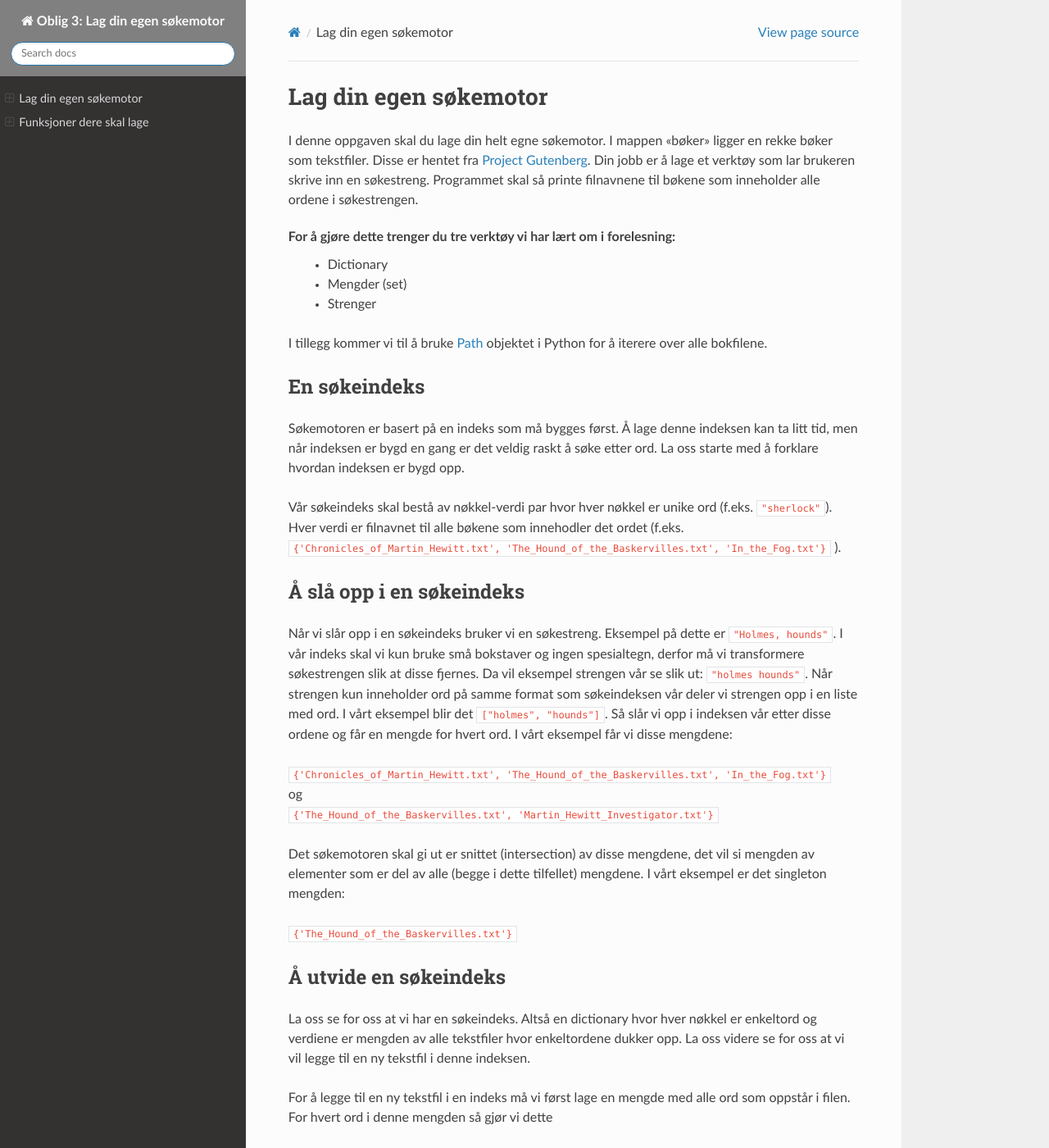
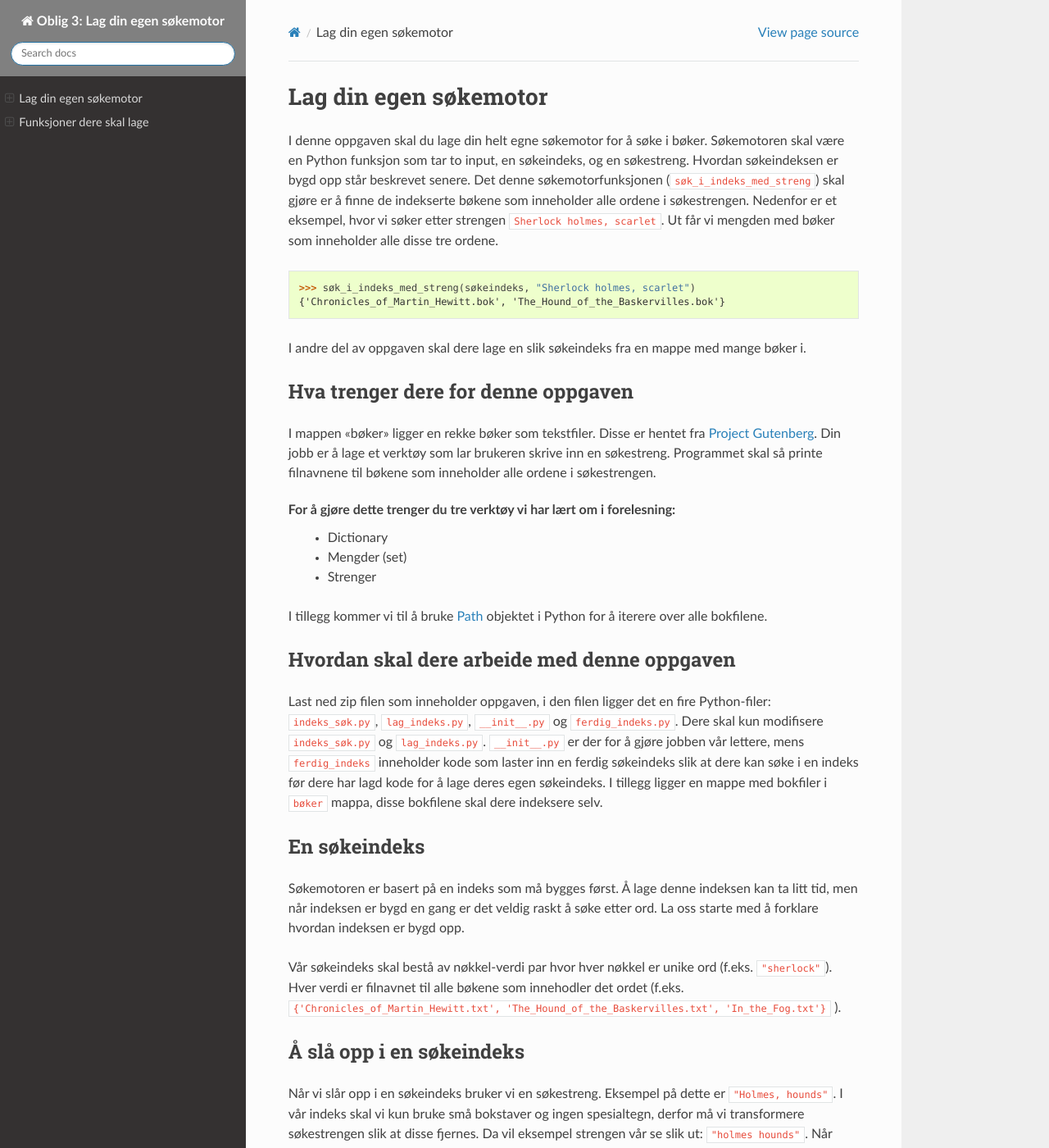
Before and after one commit to yngvem/Intro_til_Python_soekemotor, a Sphinx documentation site: the page built from doc/index.rst, in a window 1280 px wide and 1400 px high. Shown: the whole window at 82% size. Built offline with Sphinx 7.4.7 and the Read the Docs theme 2.0.0, drawn with Linux system fonts in a browser that asks for light colours.

Commit message:
Updated text slightly

```diff
--- a/doc/index.rst
+++ b/doc/index.rst
@@ -5,11 +5,27 @@
 
 Lag din egen søkemotor
 ======================
-I denne oppgaven skal du lage din helt egne søkemotor. I mappen "bøker" ligger
-en rekke bøker som tekstfiler. Disse er hentet fra `Project Gutenberg`_.
-Din jobb er å lage et verktøy som lar brukeren skrive inn en søkestreng.
-Programmet skal så printe filnavnene til bøkene som inneholder alle ordene
-i søkestrengen.
+I denne oppgaven skal du lage din helt egne søkemotor for å søke i bøker.
+Søkemotoren skal være en Python funksjon som tar to input, en søkeindeks,
+og en søkestreng. Hvordan søkeindeksen er bygd opp står beskrevet senere.
+Det denne søkemotorfunksjonen (``søk_i_indeks_med_streng``) skal gjøre er
+å finne de indekserte bøkene som inneholder alle ordene i søkestrengen.
+Nedenfor er et eksempel, hvor vi søker etter strengen
+``Sherlock holmes, scarlet``. Ut får vi mengden med bøker som inneholder
+alle disse tre ordene.
+
+>>> søk_i_indeks_med_streng(søkeindeks, "Sherlock holmes, scarlet")
+{'Chronicles_of_Martin_Hewitt.bok', 'The_Hound_of_the_Baskervilles.bok'}
+
+I andre del av oppgaven skal dere lage en slik søkeindeks fra en mappe med
+mange bøker i.
+
+Hva trenger dere for denne oppgaven
+-----------------------------------
+I mappen "bøker" ligger en rekke bøker som tekstfiler. Disse er hentet fra
+`Project Gutenberg`_. Din jobb er å lage et verktøy som lar brukeren skrive
+inn en søkestreng. Programmet skal så printe filnavnene til bøkene som
+inneholder alle ordene i søkestrengen.
 
 .. _Project Gutenberg: http://www.gutenberg.org/
 
@@ -23,6 +39,21 @@ I tillegg kommer vi til å bruke Path_ objektet i Python for å
 iterere over alle bokfilene.
 
 .. _Path: https://docs.python.org/3/library/pathlib.html#pathlib.Path
+
+
+Hvordan skal dere arbeide med denne oppgaven
+--------------------------------------------
+
+Last ned zip filen som inneholder oppgaven, i den filen ligger det
+en fire Python-filer: ``indeks_søk.py``, ``lag_indeks.py``,
+``__init__.py`` og ``ferdig_indeks.py``. Dere skal kun modifisere
+``indeks_søk.py`` og ``lag_indeks.py``. ``__init__.py`` er der for
+å gjøre jobben vår lettere, mens ``ferdig_indeks`` inneholder kode
+som laster inn en ferdig søkeindeks slik at dere kan søke i en
+indeks før dere har lagd kode for å lage deres egen søkeindeks.
+I tillegg ligger en mappe med bokfiler i ``bøker`` mappa, disse
+bokfilene skal dere indeksere selv.
+
 
 En søkeindeks
 -------------
```
